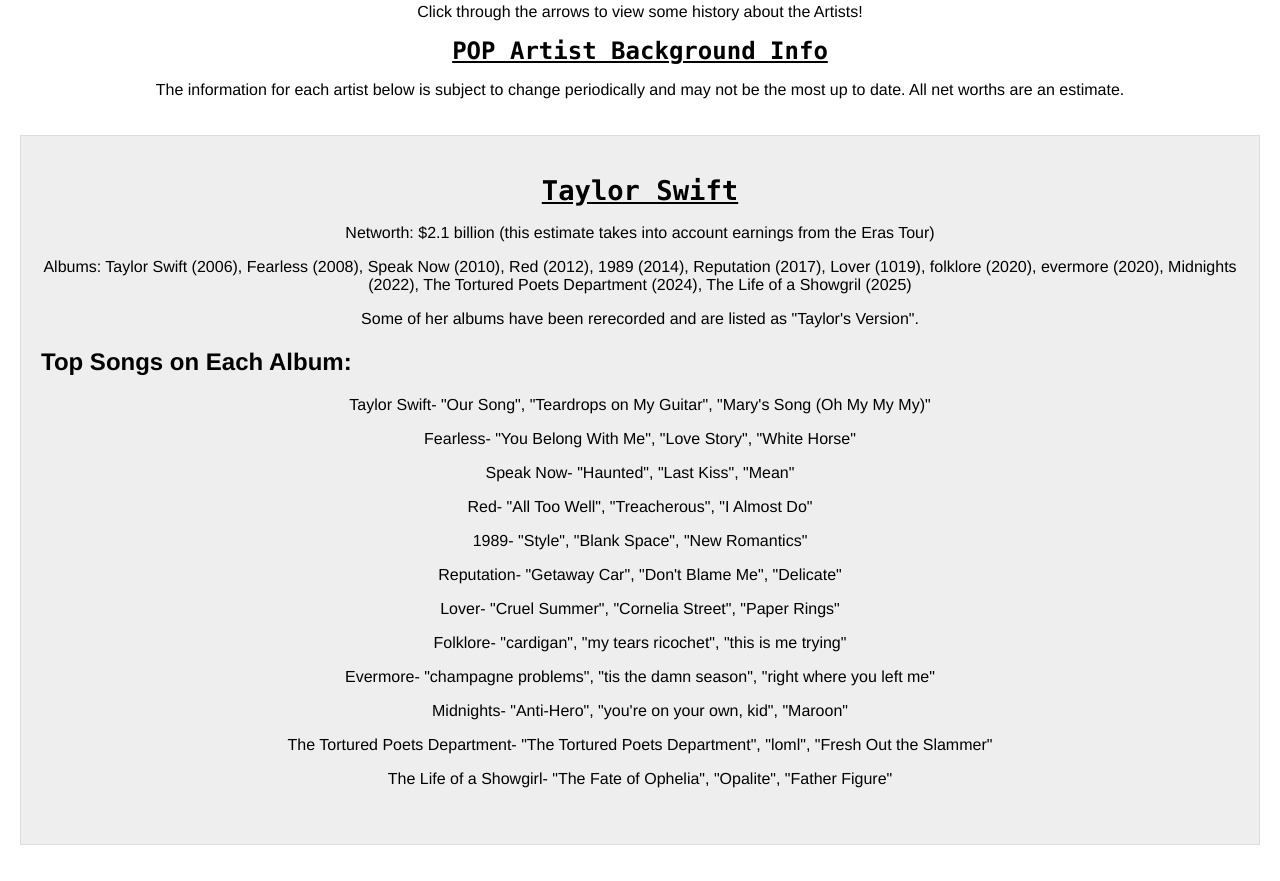
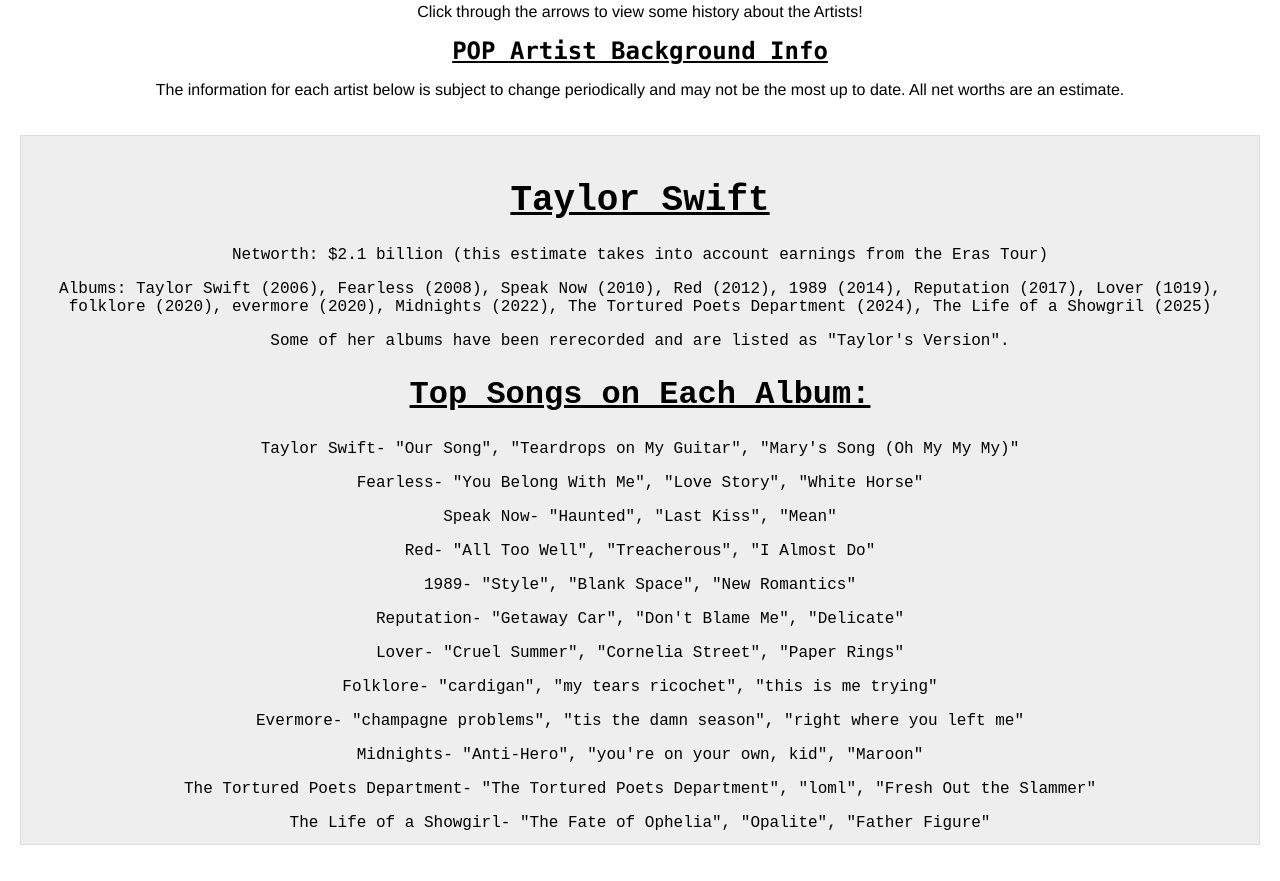
Before and after one commit to ralv4319/Group-Project-1900, a plain HTML site: page Pages/Artist_Background_Information.html in a window 1280 px wide. Shown: the part 489-1370 px from the top of the page. Drawn offline with Linux system fonts and the light colour scheme.

Commit message:
looks of carosel

```diff
--- a/CSS/style.css
+++ b/CSS/style.css
@@ -278,19 +278,20 @@ ol.popularity{
 p {
   text-align: center;
 }
-.carousel__snapper h1 {
-  font-size: 48px;
+h1.carousel {
+  font-size: 36px;
   font-family: 'Courier New', Courier, monospace;
 }
-div.carousel__snapper {
+li#carousel {
   text-align: center;
-  font-size: 24px;
+  font-size: 16px;
   font-family:'Courier New', Courier, monospace;
 }
-.carousel__snapper h2 {
+h2.carousel {
   font-size: 32px;
   font-family: 'Courier New', Courier, monospace;
   text-decoration: underline;
+  text-align: center;
 }
 h1.where {
   font-size: 32px;
--- a/Pages/Artist_Background_Information.html
+++ b/Pages/Artist_Background_Information.html
@@ -37,7 +37,7 @@
       <p>Networth: $2.1 billion (this estimate takes into account earnings from the Eras Tour)</p>
       <p>Albums: Taylor Swift (2006), Fearless (2008), Speak Now (2010), Red (2012), 1989 (2014), Reputation (2017), Lover (1019), folklore (2020), evermore (2020), Midnights (2022), The Tortured Poets Department (2024), The Life of a Showgril (2025)</p>
       <p>Some of her albums have been rerecorded and are listed as "Taylor's Version". </p>
-        <h2>Top Songs on Each Album:</h2>
+      <h2 class="carousel">Top Songs on Each Album:</h2>
 			<p>Taylor Swift- "Our Song", "Teardrops on My Guitar", "Mary's Song (Oh My My My)"</p>
 			<p>Fearless- "You Belong With Me", "Love Story", "White Horse"</p>
 			<p>Speak Now- "Haunted", "Last Kiss", "Mean"</p>
@@ -57,7 +57,7 @@
       <p>Networth: $5 million (This estimate does not accoiunt for her tour that just ended at the beginning of November)</p>
       <p>Albums: The One Day LP (2021), i used to think i could fly (2022), THINK LATER (2023), So Close To What (2025)</p>
       <p>Singles: exes (Regard Remix) (2024), exes (Syn Cole Remix) (2024), It's ok I'm ok (2024), 2 hands (Don Diablo remix) (2024), Sports car (remixes) (2025), Revolving door (remixes) (2025), Just Keep Watching (From F1 The Movie) (2025), TIT FOR TAT (2025)</p>
-        <h2>Top Songs on Each Album:</h2>
+      <h2 class="carousel">Top Songs on Each Album:</h2>
       <p>i used to think i could fly- "Greedy", "you broke me first", "she's all i wanna be"</p>
       <p>So Close to What- "Sports Car", "It's ok I'm ok", "Revolving Door", "I Know Love", "bloodonmyhands"</p>
       <p>Think Later- "Greedy", "Cut My Hair", "Run for teh Hills"</p>
@@ -67,7 +67,7 @@
 		<h1 class="carousel">Sabrina Carpenter</h1>
         <p>Networth: $16 million (This estimate is from August 2025)</p>
         <p>Albums: Eyes Wide Open (2015), EVOLution (2016), Singular: Act I (2018), Singular: Act II (2019), Emails I Can't Send (2022), Short n' Sweet (2024), Man's Best Friend (2025)</p>
-        <h2>Top Songs on Each Album:</h2>
+        <h2 class="carousel">Top Songs on Each Album:</h2>
         <p>Eyes Wide Open- "Can't Blame a Girl for Trying"</p>
         <p>EVOLution- "Thumbs"</p>
         <p>Singular: Act I- "Sue Me"</p>
@@ -81,7 +81,7 @@
         <p>Networth: $50 million</p>
         <p>Albums: dont smile at me (2017), When We All Fall Asleep, Where Do We Go? (2019), Happier Than Ever (2021), Hit Me Hard and Soft (2024)</p>
         <p>Singles: What Was I Made For? (From The Motion Picture "Barbie") (2023), hotline (edit) (2023), Guitar Songs (2022), Lo Vas A Olvidar (2021), Therefore I Am (2020)</p>
-        <h2>Top Songs on Each Album:</h2>
+        <h2 class="carousel">Top Songs on Each Album:</h2>
         <p>dont smile at me- "ocean eyes", "idontwannabeyouanymore", "bellyache"</p>
         <p>When We All Fall Asleep, Where Do We Go?- "Bad Guy", "when the party's over", "i love you"</p>
         <p>Happier Than Ever- "Everything I Wanted", "Happier Than Ever", "Your Power"</p>
@@ -92,7 +92,7 @@
       <p>Networth: $5 million</p>
       <p>Albums: Fireworks & Rollerblades (2024), American Heart (2025)</p>
       <p>Singles: Walk Me Home... (2022), Sugar Sweet (2023), PULSE (2023), To Love Someone (2023), Beautiful Things (2024), Pretty Slowly (2024), Sorry I'm Here For Someone Else (2025)</p>
-      <h2>Top Songs on Each Album:</h2>
+      <h2 class="carousel">Top Songs on Each Album:</h2>
       <p>In The Stars- "In The Stars"</p>
       <p>Beautiful Things- "Beautiful Things"</p>
       <p>Fireworks & Rollerblades- "Slow It Down", "Cry", "Be Someone"</p>
```
Lines whose indentation alone changed are shown as unchanged.
